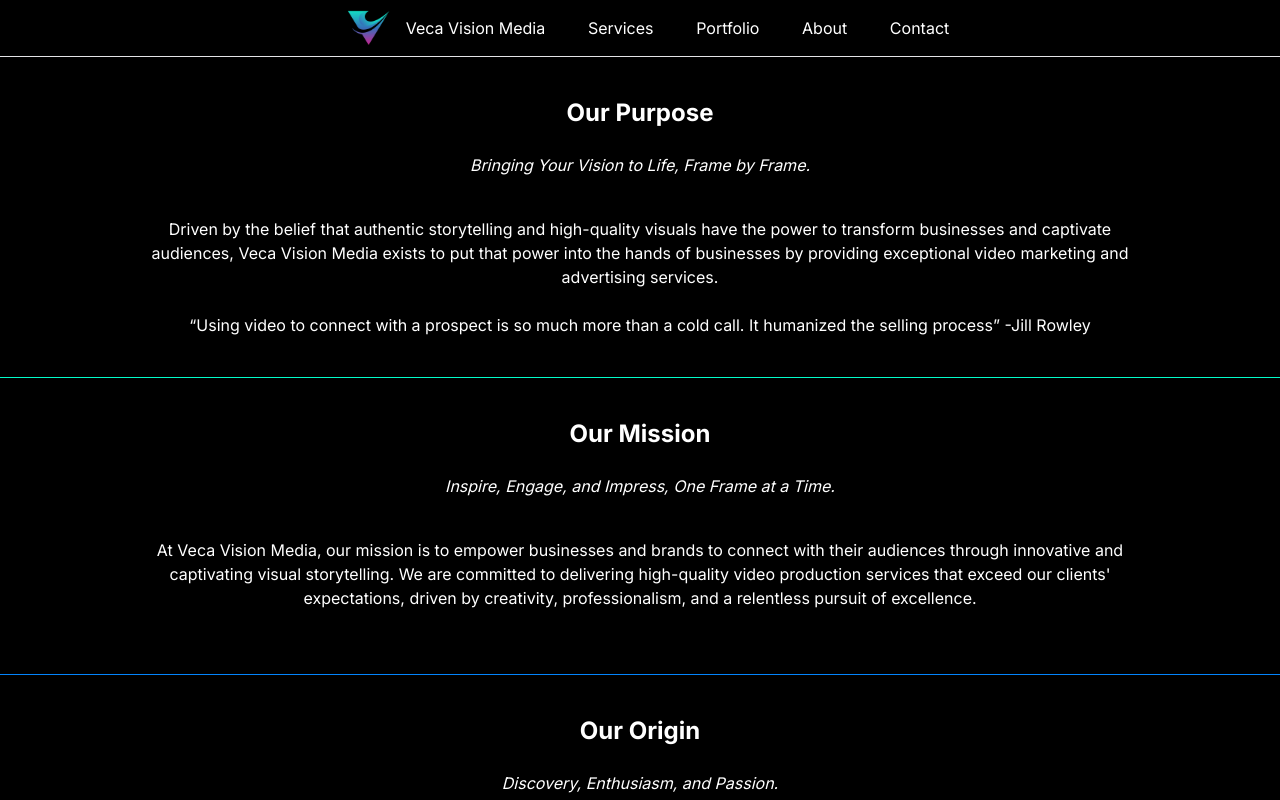
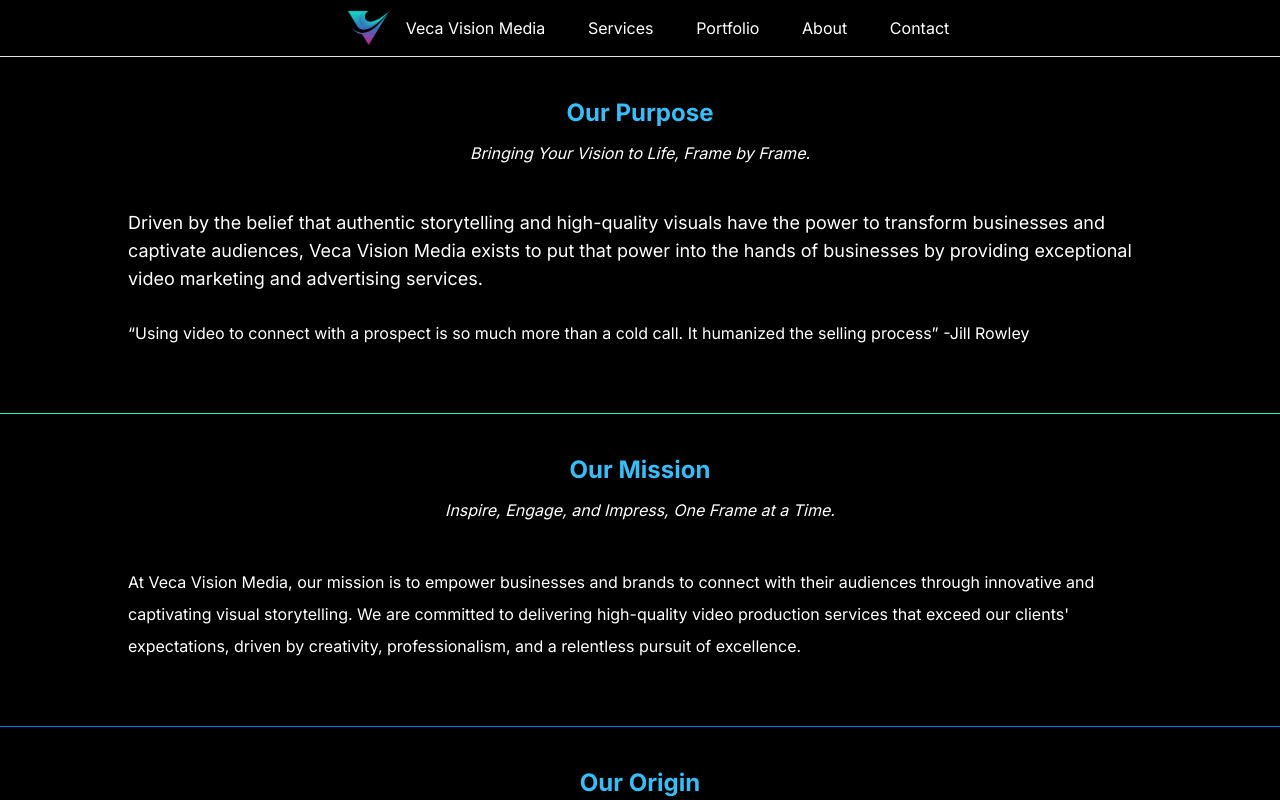
Before and after one commit to BillyCWood/vecavisionmedia, a Next.js app: page /about in a window 1280 px wide. Shown: the top 800 px of the page. Built offline with nearby package versions, Linux system fonts and the light colour scheme.

Commit message:
more minor design tweaks

```diff
--- a/app/about/page.js
+++ b/app/about/page.js
@@ -4,27 +4,27 @@
 
 export default function About(){
     return (
-        <main className="text-center relative bg-[#000]">
+        <main className="text-center relative bg-[#000] leading-loose">
             {/* <Image src={'/VVM-bg-images/adrien-olichon-X8o-P23flgI-unsplash.jpg'} alt="background image" style={{objectFit:'cover'}} className='-z-10' fill priority /> */}
             <div className="pt-10 pb-10 border-b border-vvm-teal">
-                <h2 className="font-bold text-2xl">Our Purpose</h2>
-                <p className="italic mt-6 mb-10">Bringing Your Vision to Life, Frame by Frame.</p>
-                <p className="px-6 sm:px-16 lg:px-32 2xl:px-96 mb-6 max-lg:text-left">Driven by the belief that authentic storytelling and high-quality visuals have the power to transform businesses and captivate audiences, Veca Vision Media exists to put that power into the hands of businesses by providing exceptional video marketing and advertising services.</p>
-                <p className="px-6">“Using video to connect with a prospect is so much more than a cold call. It humanized the selling process” -Jill Rowley</p>
+                <h2 className="font-bold text-2xl text-vvm-lightblue">Our Purpose</h2>
+                <p className="italic mt-2 mb-10">Bringing Your Vision to Life, Frame by Frame.</p>
+                <p className="px-6 sm:px-16 lg:px-32 2xl:px-[33rem] mb-6 text-left text-lg">Driven by the belief that authentic storytelling and high-quality visuals have the power to transform businesses and captivate audiences, Veca Vision Media exists to put that power into the hands of businesses by providing exceptional video marketing and advertising services.</p>
+                <p className="px-6 sm:px-16 lg:px-32 2xl:px-[33rem] mb-6 text-left">“Using video to connect with a prospect is so much more than a cold call. It humanized the selling process” -Jill Rowley</p>
             </div>
 
 
             <div className="pt-10 pb-10 border-b border-vvm-blue">
-                <h2 className="font-bold text-2xl">Our Mission</h2>
-                <p className="italic mt-6 mb-10">Inspire, Engage, and Impress, One Frame at a Time.</p>
-                <p className="px-6 sm:px-24 lg:px-32 2xl:px-96 mb-6 max-lg:text-left">At Veca Vision Media, our mission is to empower businesses and brands to connect with their audiences through innovative and captivating visual storytelling. We are committed to delivering high-quality video production services that exceed our clients' expectations, driven by creativity, professionalism, and a relentless pursuit of excellence.</p>
+                <h2 className="font-bold text-2xl text-vvm-lightblue">Our Mission</h2>
+                <p className="italic mt-2 mb-10">Inspire, Engage, and Impress, One Frame at a Time.</p>
+                <p className="px-6 sm:px-24 lg:px-32 2xl:px-[33rem] mb-6 text-left">At Veca Vision Media, our mission is to empower businesses and brands to connect with their audiences through innovative and captivating visual storytelling. We are committed to delivering high-quality video production services that exceed our clients' expectations, driven by creativity, professionalism, and a relentless pursuit of excellence.</p>
             </div>
 
 
             <div className="pt-10 pb-10 border-b border-vvm-pink">
-                <h2 className="font-bold text-2xl">Our Origin</h2>
-                <p className="italic mt-6 mb-10">Discovery, Enthusiasm, and Passion.</p>
-                <p className="px-6 sm:px-24 lg:px-32 2xl:px-96 mb-6 max-lg:text-left">
+                <h2 className="font-bold text-2xl text-vvm-lightblue">Our Origin</h2>
+                <p className="italic mt-2 mb-10">Discovery, Enthusiasm, and Passion.</p>
+                <p className="px-6 sm:px-24 lg:px-32 2xl:px-[33rem] mb-6 text-left">
                 After finding my grandma's disposable camera on the kitchen sink, I looked down the viewfinder and was immediately fascinated at the fact that I could record absolutely anything and play it back. That day, I realized I could capture life in a whole new way; I was hooked. Around the summer of 2023, I came to the conclusion that I wanted to share the art of videography with others in an impactful and meaningful way that could return a high rate of value. I started this videography business with the hope that the same passion I found in videography at the age of 8 would spark excitement in others as well. Veca Vision Media was created to show that passion through each and every frame, leaving you and your audience in awe.
                 </p>
             </div>
```
